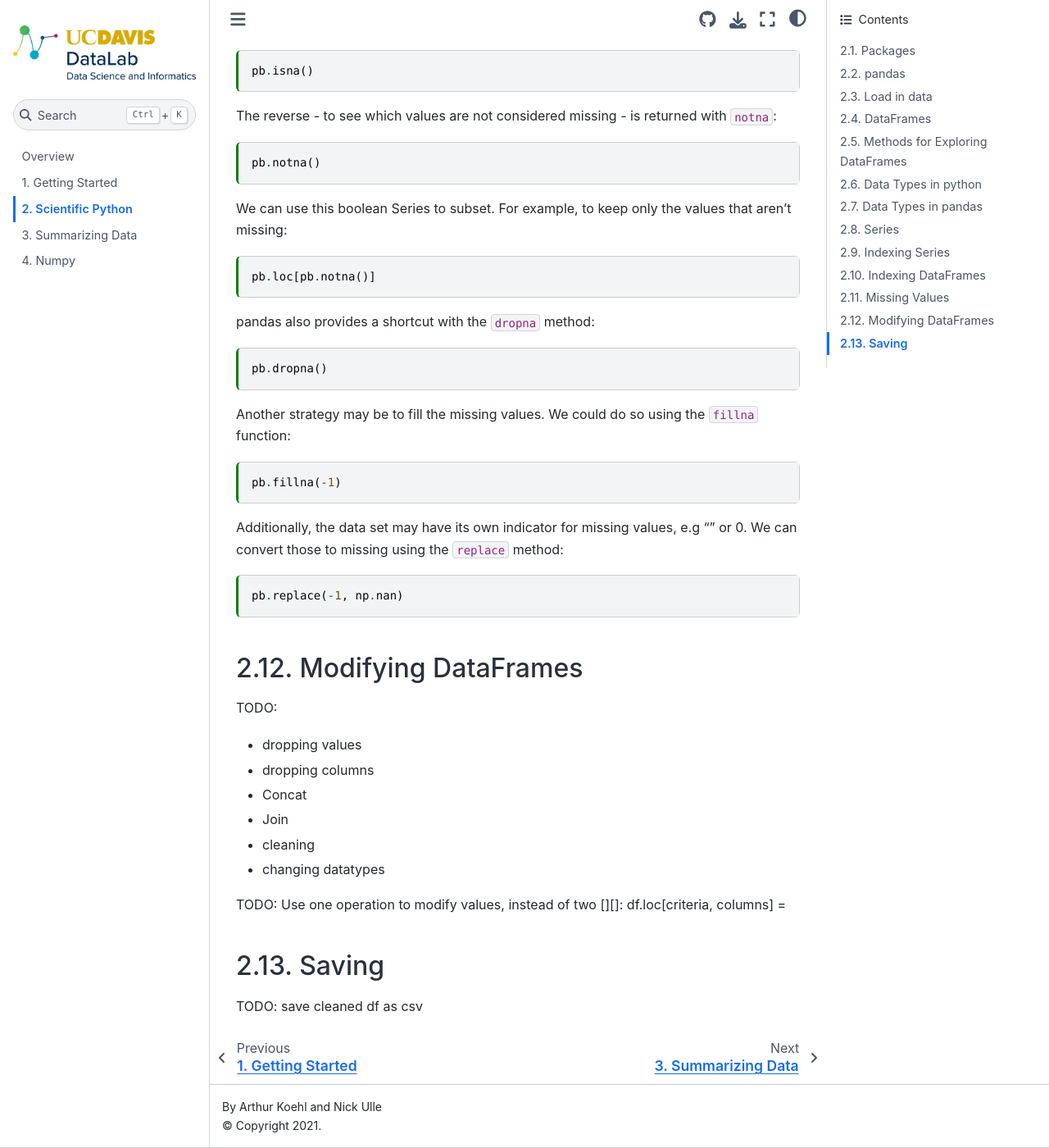
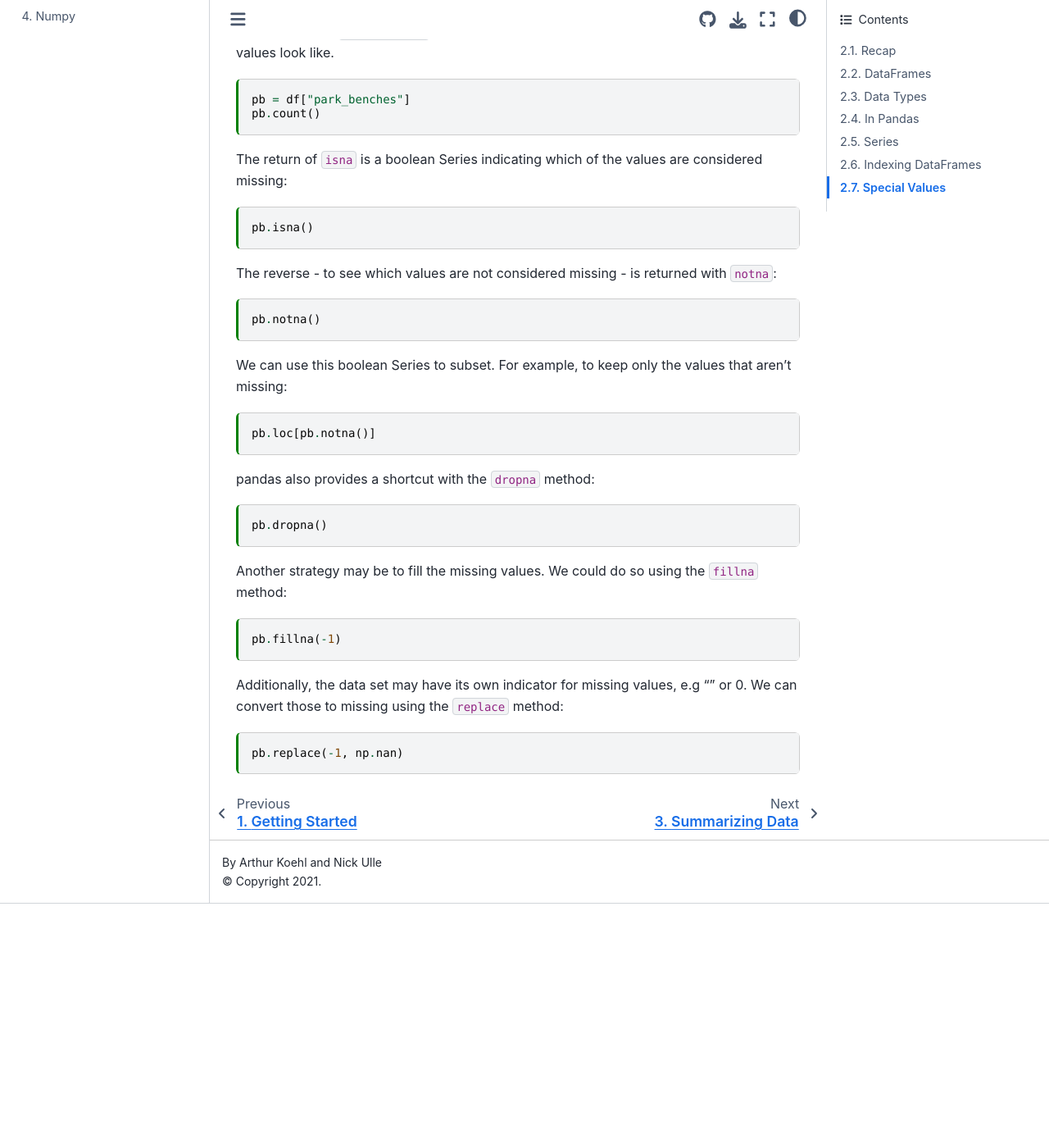
Before and after one commit to ucdavisdatalab/workshop_python_basics, a Jupyter Book: the page built from chapters/02_scipy-basics.md, in a window 1280 px wide and 1400 px high, scrolled down 10935 px. Shown: the whole window at 82% size. Built offline with Jupyter Book 1.0.4 settings and Sphinx 7.4.7 and the Sphinx Book theme 1.1.4, drawn with Linux system fonts in a browser that asks for light colours; after the commit the page ends 12037 px from its top, so only the background shows below that; some of the changed text lies outside the part shown.

Commit message:
typo fixes, more section hierarchy

````diff
--- a/chapters/02_scipy-basics.md
+++ b/chapters/02_scipy-basics.md
@@ -26,7 +26,8 @@
 :::
 
 
-## Packages
+## Recap
+### Packages
 
 When packages are installed, they can be loaded into the python session with
 the `import` command. To avoid having to type the full name of the module
@@ -40,7 +41,7 @@
 import pandas as pd
 ```
 
-## pandas
+### pandas
 
 **pandas** is a package that provides objects and many functions for working
 with data. It is very popular and used for tasks such as:
@@ -52,7 +53,7 @@
 - merging and combining datasets
 
 
-## Load in data
+### Load in data
 
 First, we will load in the dataset from a csv file using the `read_csv`
 function from pandas:
@@ -71,7 +72,7 @@
 df = pd.read_csv("../data/parks_final.csv")
 ```
 
-We can use the `head()` method to see what we have.
+We can use the `head` method to see what we have.
 ```{code-cell}
 df.head()
 ```
@@ -87,15 +88,15 @@
 Each entry is called a cell.
 
 
-## Methods for Exploring DataFrames
+### Methods for Exploring DataFrames
 
-As with the `head()` method there are many other methods for looking
+As with the `head` method there are many other methods for looking
 at the contents of a pandas DataFrame.
 
-`head()` shows the first rows of the DataFrame, to see the last rows, use
-`tail()`. By default, the number of rows displayed is 5, this amount
+`head` shows the first rows of the DataFrame, to see the last rows, use
+`tail`. By default, the number of rows displayed is 5, this amount
 can be modified by passing an optional integer argument to the function call.
-Both `head()` and `tail()` accept this optional integer argument.
+Both `head` and `tail` accept this optional integer argument.
 
 ```{code-cell}
 df.tail(10)
@@ -198,7 +201,7 @@
 a = str(3)
 ```
 
-## Data Types in pandas
+## In Pandas
 
 Python's built-in data types are very flexible at the cost of precision.
 Numpy provides more control to the programmer by adding many classes for
@@ -274,7 +280,7 @@
 year > 2014
 ```
 
-## Indexing Series
+### Indexing Series
 
 pandas `Series` provide multiple methods for accessing values of a Series
 based on label or value. The main ways are the `iloc` attribute for accessing
@@ -292,7 +298,7 @@
 year.index = df["city"]
 ```
 
-### iloc
+#### iloc
 `iloc` is an attribute of Series that we use to access elements based on
 their integer position. There are multiple values that can be used with `iloc`.
 
@@ -318,7 +324,7 @@
 year.iloc[(year > 2014).values]
 ```
 
-### loc
+#### loc
 `loc` is an attribute Series that we use to access elements based on their
 label.
 
@@ -337,7 +343,7 @@
 ```{code-cell}
 year.loc[(df["state"] == "California").values]
 ```
-### []
+#### []
 
 Pandas also supports selecting values form the Series using the `[]` operator.
 The behavior is somewhat complex, and is inherently less clear than the `iloc`
@@ -392,7 +400,8 @@
 ```
 
 :::{Note}
-Be careful when passing a bool Series to either `[]` or `loc` that the indexes of the bool Series and the DataFrame match.
+Be careful when passing a bool Series to either `[]` or `loc` that the indexes
+of the bool Series and the DataFrame match.
 For example we would get an error if we were to attempt to run:
 
 ```
@@ -405,7 +414,8 @@
 df.iloc[(df["state"] == "California").values]
 ```
 
-To access columns from a DataFrame, we use the `[]` operator, as we have already seen:
+To access columns from a DataFrame, we use the `[]` operator, as we have
+already seen:
 ```{code-cell}
 df["pop2020"]
 ```
@@ -415,7 +425,8 @@
 df[["pop2020", "city"]]
 ```
 
-If we select a single column from the DataFrame, we get a Series, which we can index as we saw before:
+If we select a single column from the DataFrame, we get a Series,
+which we can index as we saw before:
 ```{code-cell}
 df["pop2020"].iloc[1:10]
 ```
@@ -425,17 +436,19 @@
 df[["city", "pop2020"]].loc[df["state"] == "California"]
 ```
 
-We can combine multiple conditions with the `&` operator, note the paranthesis around the expressions:
+We can combine multiple conditions with the `&` operator, note
+the paranthesis around the expressions:
 ```{code-cell}
 df[["city", "pop2020"]].loc[(df["state"] == "California") & (df["year"] == 2020)]
 ```
 
-## Missing Values
+## Special Values
 
 Often times, the data we import into pandas will have missing values.
 Or, over the course of the the analysis, missing values will be introduced.
 
-pandas provides many methods for detecting, manipulating, and otherwise dealing with missing values.
+Pandas provides many methods for detecting, manipulating, and otherwise
+dealing with missing values.
 
 :::{note}
 There are several values that are considered missing. These include:
@@ -445,30 +458,36 @@
 - `np.nan`
 :::
 
-To detect missing values, pandas provides two complementary methods - `isna` and `notna`.
+To detect missing values, pandas provides two complementary methods -
+`isna` and `notna`.
 
-We can see information about missing values with the `count` method on DataFrames:
+We can see information about missing values with the `count` method on
+DataFrames:
 ```{code-cell}
 df.count()
 ```
 
-If we look at the `park_benches` columns of the DataFrame, we can see what those missing values look like.
+If we look at the `park_benches` columns of the DataFrame, we can see what
+those missing values look like.
 ```{code-cell}
 pb = df["park_benches"]
 pb.count()
 ```
 
-The return of `isna` is a boolean Series indicating which of the values are considered missing:
+The return of `isna` is a boolean Series indicating which of the values
+are considered missing:
 ```{code-cell}
 pb.isna()
 ```
 
-The reverse - to see which values are not considered missing - is returned with `notna`:
+The reverse - to see which values are not considered missing - is returned
+with `notna`:
 ```{code-cell}
 pb.notna()
 ```
 
-We can use this boolean Series to subset. For example, to keep only the values that aren't missing:
+We can use this boolean Series to subset.
+For example, to keep only the values that aren't missing:
 ```{code-cell}
 pb.loc[pb.notna()]
 ```
@@ -478,29 +497,14 @@
 pb.dropna()
 ```
 
-Another strategy may be to fill the missing values. We could do so using the `fillna` function:
+Another strategy may be to fill the missing values. We could do so using the
+`fillna` method:
 ```{code-cell}
 pb.fillna(-1)
 ```
 
-Additionally, the data set may have its own indicator for missing values, e.g "" or 0. We can convert those to missing using the `replace` method:
+Additionally, the data set may have its own indicator for missing values,
+e.g "" or 0. We can convert those to missing using the `replace` method:
 ```{code-cell}
 pb.replace(-1, np.nan)
 ```
-
-## Modifying DataFrames
-TODO:
-- dropping values
-- dropping columns
-- Concat
-- Join
-- cleaning
-- changing datatypes
-
-TODO:
-Use one operation to modify values, instead of two [][]:
-df.loc[criteria, columns] =
-
-## Saving
-TODO:
-save cleaned df as csv
````
Also changed, not shown: other parts of chapters/02_scipy-basics.md (+10 -3 lines).
